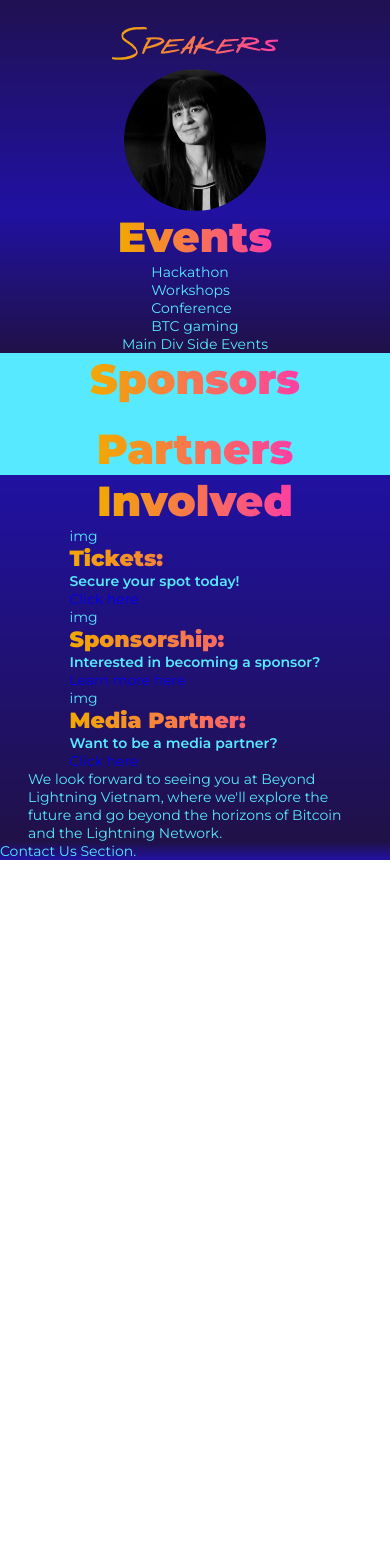
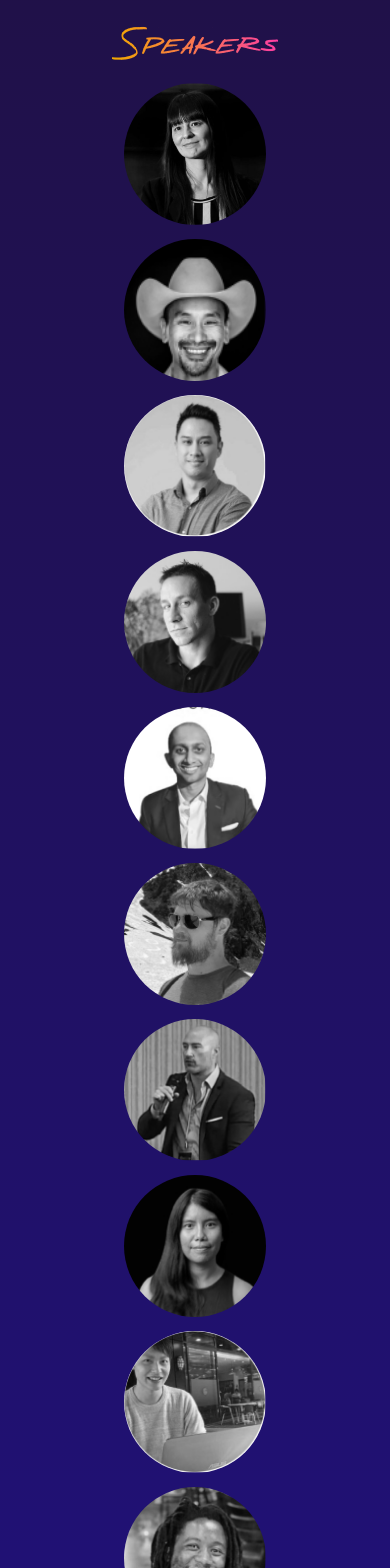
Before and after one commit to sbstnbnvds/beyond-lightning-vietnam, a React (Create React App) app: page / in a window 390 px wide. Shown: the part 2420-3988 px from the top of the page. Before the commit the page ends 3280 px from the top, so only its background shows below. Built offline with nearby package versions, Linux system fonts and the light colour scheme.

Commit message:
speakers-section responsive component

```diff
--- a/src/components/Speakers/Speakers.css
+++ b/src/components/Speakers/Speakers.css
@@ -3,9 +3,14 @@
     font-size: clamp(2.75rem, 0.7536rem + 8.1905vw, 8.125rem);
 }
 
+.speakers-section__cards {
+    flex-wrap: wrap;
+    justify-content: space-around;
+}
 .speakers-section__cards__card {
     position: relative;
     aspect-ratio: 1 / 1;
+    margin: 1em 0.125em;
 
     border-radius: 50%;
     --font-size-cards: clamp(8.875rem, 5.8107rem + 12.5714vw, 17.125rem);
@@ -36,16 +41,16 @@
 
 .speakers-section__cards__card .card-content p {
     font-weight: var(--font-weight-medium);
-    font-size: 0.875em;
+    font-size: 0.8125em;
     text-align: center;
     color: black;
 }
 
-.speakers-section__cards__card .card-content img {
+.speakers-section__cards__card img {
     position: absolute;
-    top: -2px;
-    height: 105%;
+    min-height: 100%;
     width: 100%;
+    height: auto;
     object-fit: cover;
 }
 
--- a/src/components/Speakers/SpeakersList.js
+++ b/src/components/Speakers/SpeakersList.js
@@ -1,139 +1,163 @@
 import ElizabethStark from "../../assets/speakers/ElizabethStark.png"
+import JimmySong from "../../assets/speakers/Jimmy Song.png";
+import AlbertBuu from "../../assets/speakers/Albert Buu.png";
+import DominikWeil from "../../assets/speakers/Dominik Weil.png";
+import StephanLivera from "../../assets/speakers/Stephan Livera.png";
+import PeterTodd from "../../assets/speakers/Peter Todd.png";
+import MalcolmWeed from "../../assets/speakers/Malcolm Weed.png";
+import DeaRezkitha from "../../assets/speakers/Dea Rezkitha.png";
+import KojiHigashi from "../../assets/speakers/Koji Higashi.png";
+import KgothatsoNgako from "../../assets/speakers/Kgothatso Ngako.png";
+import JackLee from "../../assets/speakers/Jack Lee.png";
+import MikeJarmuz from "../../assets/speakers/Mike _Muzz_ Jarmuz.png";
+import LouisLui from "../../assets/speakers/Louis Lui.png";
+import AndreasKohl from "../../assets/speakers/Andres EJ Kohl.png";
+import LeonhardWeese from "../../assets/speakers/Leonhard Weese.png";
+import Piriya from "../../assets/speakers/Piriya.png";
+import JeremyShowalter from "../../assets/speakers/Jeremy Showalter.png";
+import RolandBewick from "../../assets/speakers/Roland Bewick.png";
+import AdamMashrique from "../../assets/speakers/Adam Mashrique.png";
+import AndrewPantyukhin from "../../assets/speakers/Andrew Pantyukhin.png";
+
 
 const SpeakersList = () => {
 
-    var ListOfSpeakers = {
-        Speaker1: {
-            Name: "John Doe",
-            Job: "CEO & Entrepreneur",
-            Picture: { ElizabethStark }
+    var ListOfSpeakers = [
+        {
+            id: 1,
+            name: "Elizabeth Stark",
+            job: "Co Founder & CEO Lightning Labs",
+            img: ElizabethStark
         },
-        Speaker2: {
-            Name: "Jane Doe",
-            Job: "CEO & Founder",
-            Picture: { ElizabethStark }
+        {
+            id: 2,
+            name: "Jimmy Song",
+            job: "Bitcoin Expert Open source Coder",
+            img: JimmySong
         },
-        Speaker3: {
-            Name: "Alice Smith",
-            Job: "CTO",
-            Picture: { ElizabethStark }
+        {
+            id: 3,
+            name: "Albert Buu",
+            job: "Founder & CEO Neutronpay",
+            img: AlbertBuu
         },
-        Speaker4: {
-            Name: "Bob Johnson",
-            Job: "COO",
-            Picture: { ElizabethStark }
+        {
+            id: 4,
+            name: "Dominik Weil",
+            job: "Co Founder & COO BitcoinVN",
+            img: DominikWeil
         },
-        Speaker5: {
-            Name: "Eva Williams",
-            Job: "CMO",
-            Picture: { ElizabethStark }
+        {
+            id: 5,
+            name: "Stephan Livera",
+            job: "Head of Education Swan Bitcoin",
+            img: StephanLivera
         },
-        Speaker6: {
-            Name: "David Brown",
-            Job: "CTO",
-            Picture: { ElizabethStark }
+        {
+            id: 6,
+            name: "Peter Todd",
+            job: "Crypto-chronomancer",
+            img: PeterTodd
         },
-        Speaker7: {
-            Name: "Sarah Green",
-            Job: "CFO",
-            Picture: { ElizabethStark }
+        {
+            id: 7,
+            name: "Malcolm Weed",
+            job: "COO - Neutronpay & Bitcoin Beach Vietnam",
+            img: MalcolmWeed
         },
-        Speaker8: {
-            Name: "Mark Davis",
-            Job: "Chief Product Officer",
-            Picture: { ElizabethStark }
+        {
+            id: 8,
+            name: "Dea Rezkitha",
+            job: "Chair, Indonesia Bitcoin Community",
+            img: DeaRezkitha
         },
-        Speaker9: {
-            Name: "Laura White",
-            Job: "VP of Marketing",
-            Picture: { ElizabethStark }
+        {
+            id: 9,
+            name: "Koji Higashi",
+            job: "Co Founder Diamond Hands",
+            img: KojiHigashi
         },
-        Speaker10: {
-            Name: "Michael Wilson",
-            Job: "VP of Sales"
+        {
+            id: 10,
+            name: "Kgothatso Ngako",
+            job: "Founder & CEO Machankura",
+            img: KgothatsoNgako
         },
-        Speaker11: {
-            Name: "Olivia Lee",
-            Job: "Director of Operations",
-            Picture: { ElizabethStark }
+        {
+            id: 11,
+            name: "Jack Lee",
+            job: "Managing Partner HCM Capital",
+            img: JackLee
         },
-        Speaker12: {
-            Name: "Chris Turner",
-            Job: "Product Manager",
-            Picture: { ElizabethStark }
+        {
+            id: 12,
+            name: "Mike \"Muzz\" Jarmuz",
+            job: "Managing Partner Lightning Ventures",
+            img: MikeJarmuz
         },
-        Speaker13: {
-            Name: "Sophia Clark",
-            Job: "Software Engineer",
-            Picture: { ElizabethStark }
+        {
+            id: 13,
+            name: "Louis Lui",
+            job: "Founder and CEO Mimesis Capital",
+            img: LouisLui
         },
-        Speaker14: {
-            Name: "Daniel Hall",
-            Job: "UX Designer",
-            Picture: { ElizabethStark }
+        {
+            id: 14,
+            name: "Andreas EJ Kohl",
+            job: "Co Founder Sequentia",
+            img: AndreasKohl
         },
-        Speaker15: {
-            Name: "Ava Martin",
-            Job: "Data Analyst",
-            Picture: { ElizabethStark }
+        {
+            id: 15,
+            name: "Leonhard Weese",
+            job: "Bitcoin Association Hong Kong",
+            img: LeonhardWeese
         },
-        Speaker16: {
-            Name: "William Taylor",
-            Job: "HR Manager",
-            Picture: { ElizabethStark }
+        {
+            id: 16,
+            name: "Piriya",
+            job: "Self Hosted Person Rightshift",
+            img: Piriya
         },
-        Speaker17: {
-            Name: "Grace Baker",
-            Job: "Graphic Designer",
-            Picture: { ElizabethStark }
+        {
+            id: 17,
+            name: "Jeremy Showalter",
+            job: "VP Product Swan Bitcoin",
+            img: JeremyShowalter
         },
-        Speaker18: {
-            Name: "Jack Parker",
-            Job: "Sales Manager",
-            Picture: { ElizabethStark }
+        {
+            id: 18,
+            name: "Roland Bewick",
+            job: "Development Lead Alby",
+            img: RolandBewick
         },
-        Speaker19: {
-            Name: "Nora Miller",
-            Job: "IT Specialist",
-            Picture: { ElizabethStark }
+        {
+            id: 19,
+            name: "Adam Mashrique",
+            job: "Hardware Developer Safegate Labs",
+            img: AdamMashrique
         },
-        Speaker20: {
-            Name: "Lucas Adams",
-            Job: "Financial Analyst",
-            Picture: { ElizabethStark }
+        {
+            id: 20,
+            name: "Andrew Pantyukhin",
+            job: "Software Architect Independent Researcher",
+            img: AndrewPantyukhin
         },
-        Speaker21: {
-            Name: "Chloe Harris",
-            Job: "Marketing Coordinator",
-            Picture: { ElizabethStark }
-        },
-        Speaker22: {
-            Name: "Samuel Scott",
-            Job: "Accountant",
-            Picture: { ElizabethStark }
-        },
-        Speaker23: {
-            Name: "Lily Moore",
-            Job: "Public Relations Specialist",
-            Picture: { ElizabethStark }
-        },
-        Speaker24: {
-            Name: "Andrew Reed",
-            Job: "Event Planner",
-            Picture: { ElizabethStark }
-        }
-    };
-
+    ];
 
     return (
         <div className="speakers-section__cards">
-            <div className="speakers-section__cards__card flex">
-                    <img src={ElizabethStark} alt="" />
-                <div className="card-content flex-column">
-                    <strong>Elizabeth Stark</strong>
-                    <p>CEO & Bitcoiner Lightning</p>
-                </div>
-            </div>
+            {ListOfSpeakers.map(Speaker => {
+                return (
+                    <div className="speakers-section__cards__card flex" key={Speaker.id}>
+                        <img src={Speaker.img} alt={Speaker.name + " picture"} />
+                        <div className="card-content flex-column">
+                            <strong>{Speaker.name}</strong>
+                            <p>{Speaker.job}</p>
+                        </div>
+                    </div>
+                )
+            })}
         </div>
     )
 }
```
